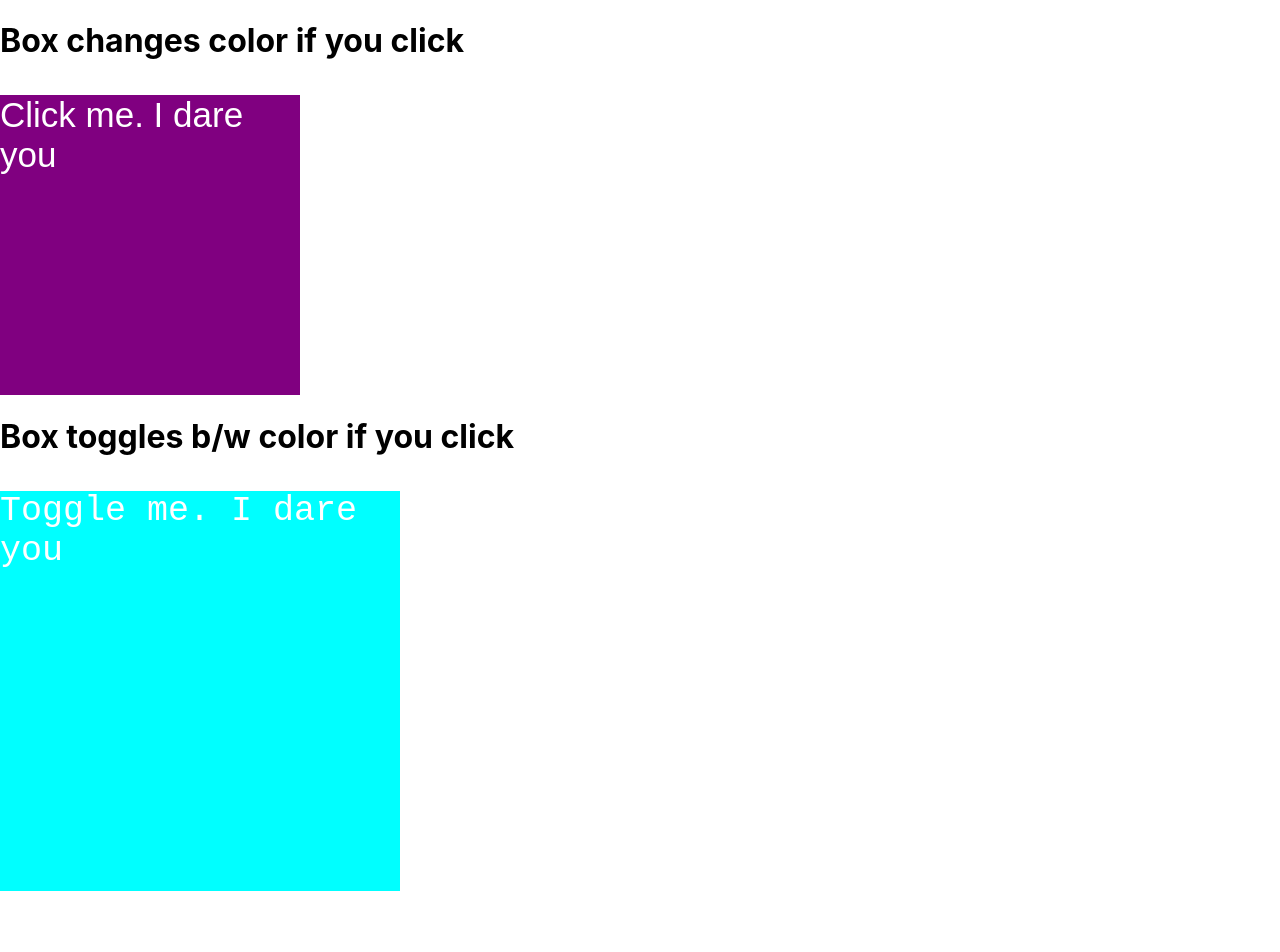
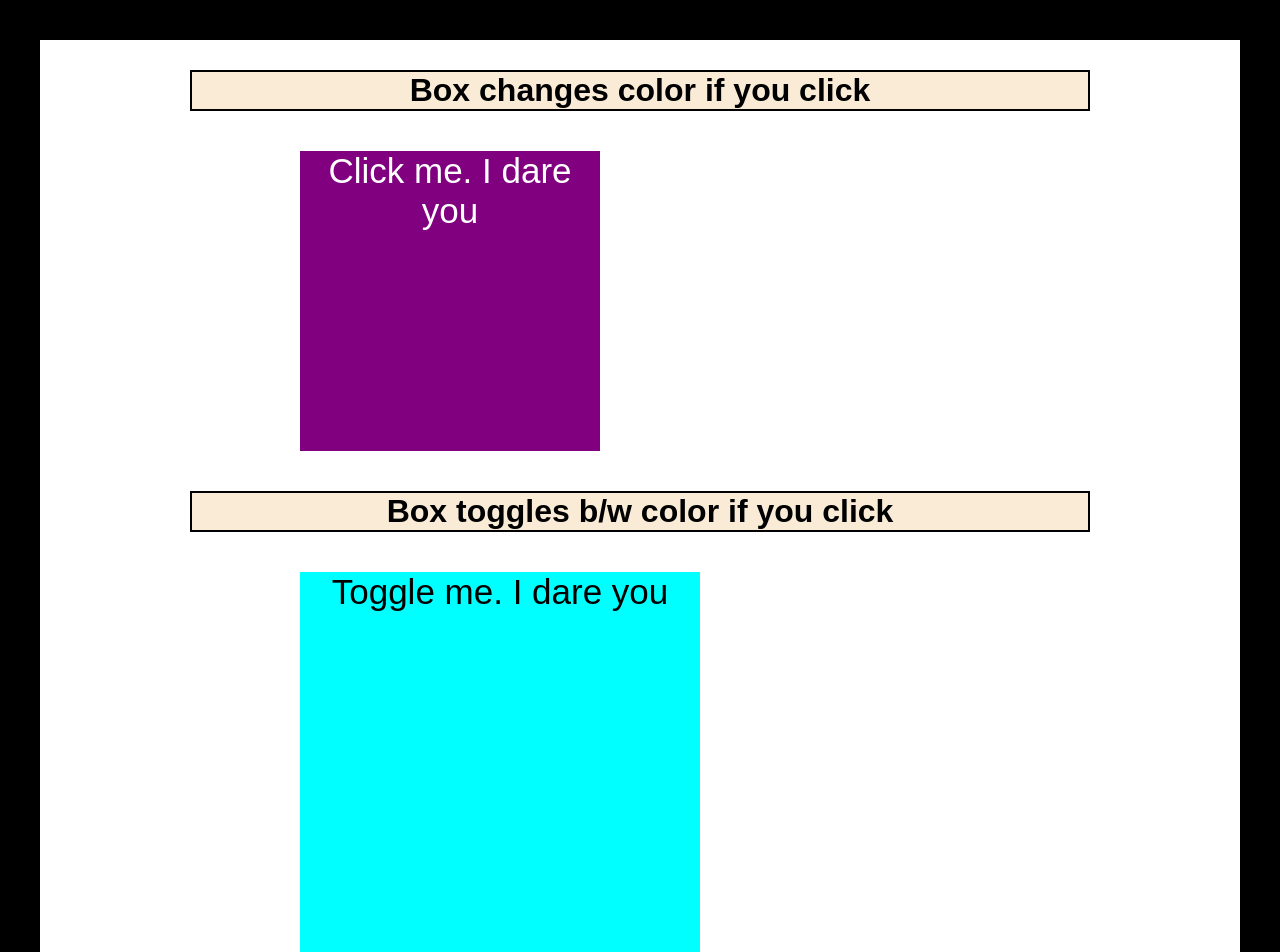
Before and after one commit to BladeKitana732/BoxColor-, a React (Create React App) app: page / in a window 1280 px wide. Shown: the top 952 px of the page. Before the commit the page ends 891 px from the top, so only its background shows below. Built offline with nearby package versions, Linux system fonts and the light colour scheme.

Commit message:
adding some style :)

```diff
--- a/src/App.css
+++ b/src/App.css
@@ -5,13 +5,31 @@
     color: white;
     font-size: 35px;
     font-family: fantasy;
+    margin: 40px 260px 40px 260px;
   }
 
   .colorToggle {
     width: 400px;
     height: 400px;
     transition: 0.4s;
-    color: white;
+    color: black;
     font-size: 35px;
-    font-family: monospace;
+    font-family: fantasy;
+    margin: 40px 260px 40px 260px;
   }
+
+  .App {
+    border: solid 40px black;
+  }
+
+  h1 {
+    text-align: center;
+    font-family: fantasy;
+    border: solid 2px;
+    margin: 30px 150px 10px 150px;
+    background-color: antiquewhite;
+  }
+
+  p {
+    text-align: center;
+  }
```
